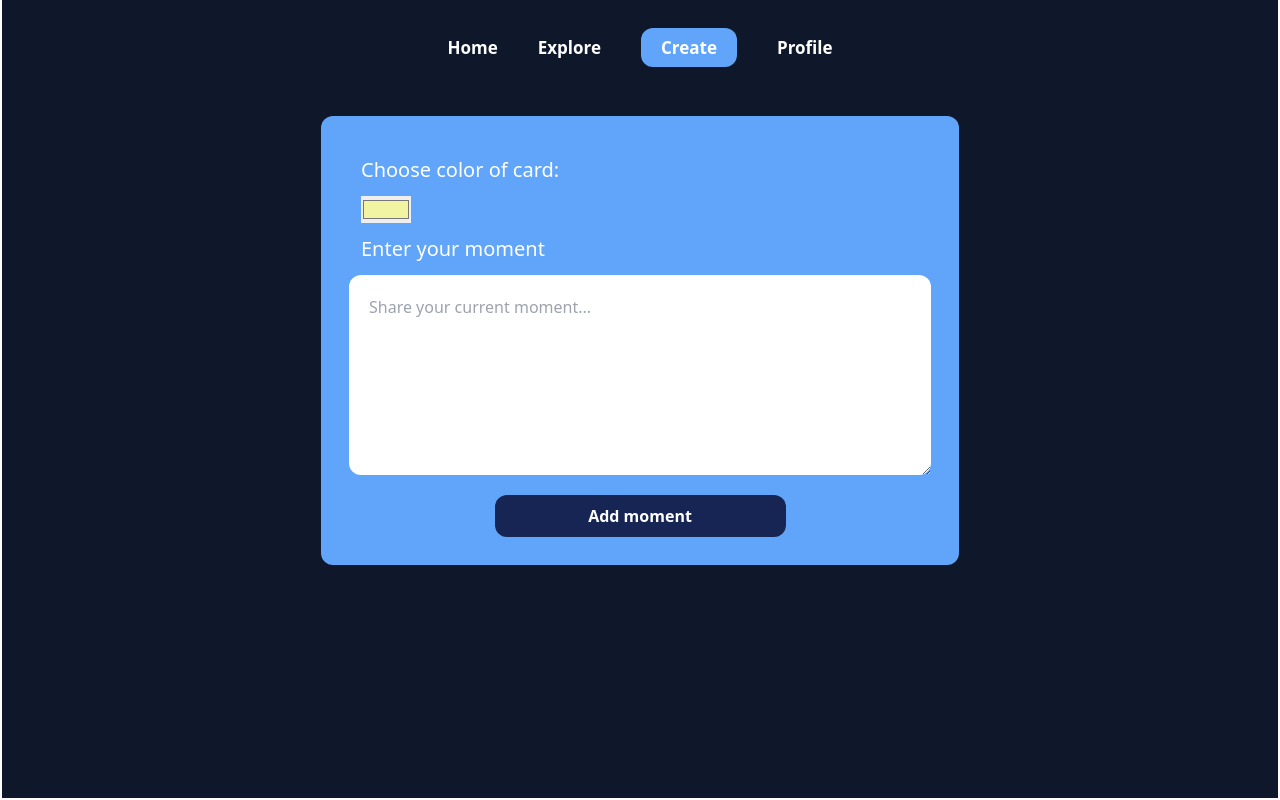
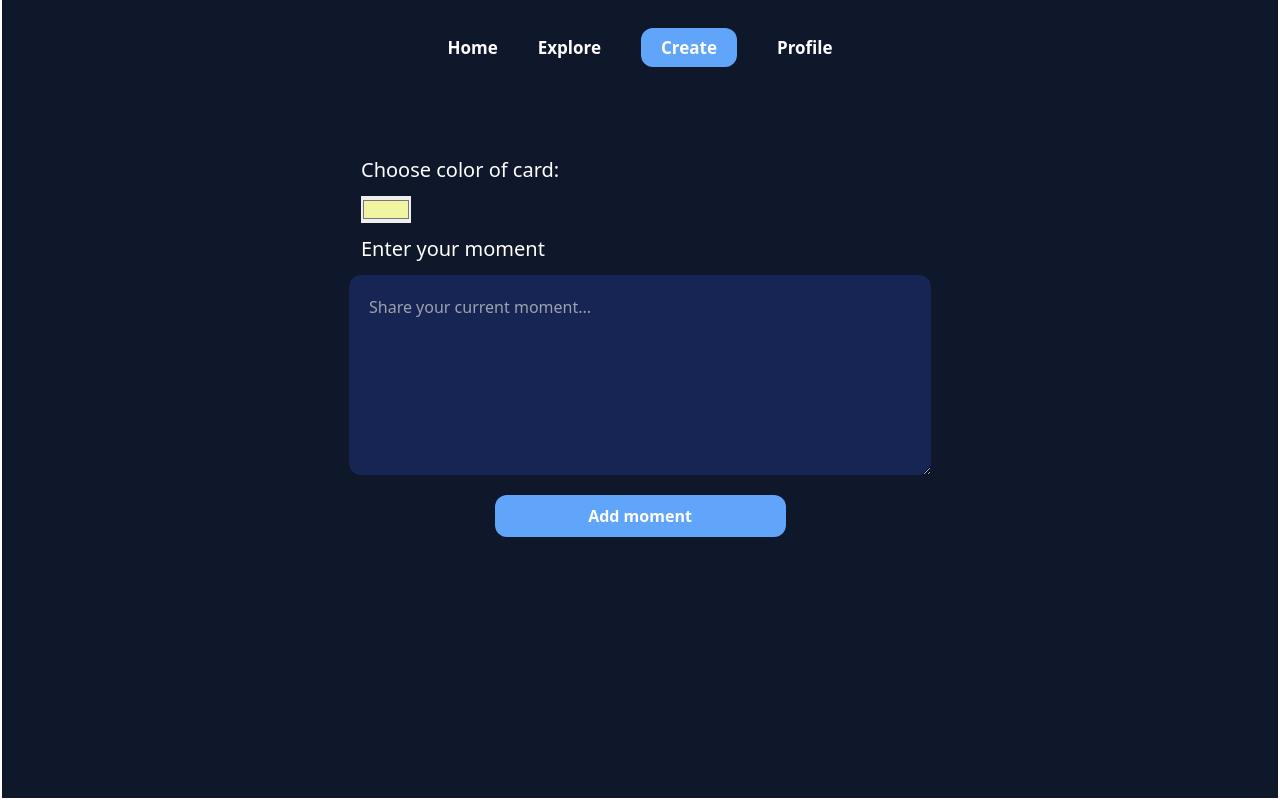
Before and after one commit to marko-udovcic/moment-share, a React (Vite) app in the folder social-app/: page /create in a window 1280 px wide. Built offline with nearby package versions, Linux system fonts and the light colour scheme; data requests are answered from the project's data file.

Commit message:
refactor create component for better readability(add logic to hooks folder)

```diff
--- a/social-app/src/pages/Create.jsx
+++ b/social-app/src/pages/Create.jsx
@@ -1,23 +1,17 @@
 import { useRef, useEffect } from "react";
 import { useState } from "react";
 import { useNavigate } from "react-router-dom";
+import { useProfile } from "../context/ProfileContext";
+import { useAddPost } from "../features/create/hooks/useAddPost";
+import Button from "../components/ui/Button";
 
 export default function Create() {
+  const { refreshData } = useProfile();
   const [moment, setMoment] = useState("");
   const [color, setColor] = useState("#f1f5a2");
   const inputEl = useRef(null);
-
+  const addPost = useAddPost();
   const navigator = useNavigate();
-  async function handleAddPost(post) {
-    await fetch("http://localhost:5000/posts", {
-      method: "POST",
-      headers: {
-        "Content-Type": "application/json",
-      },
-      body: JSON.stringify(post),
-    });
-    return;
-  }
 
   function handleSubmit(e) {
     e.preventDefault();
@@ -31,14 +25,14 @@ export default function Create() {
       username,
       created_at: new Date().toLocaleString("en-GB"),
     };
-    handleAddPost(newPost);
-    setMoment("");
-    navigator("/profile");
+    addPost(newPost, {
+      onSuccess: () => {
+        setMoment("");
+        navigator("/profile");
+        refreshData();
+      },
+    });
   }
-
-  const handleChange = (e) => {
-    setColor(e.target.value);
-  };
 
   useEffect(() => {
     function callback(e) {
@@ -55,26 +49,23 @@ export default function Create() {
 
   return (
     <div className="flex min-h-80 w-full items-center justify-center text-white">
-      <form
-        className="mx-auto mt-9 flex w-full flex-col rounded-xl bg-blue-400 p-7 md:w-1/2"
-        onSubmit={handleSubmit}
-      >
+      <form className="mx-auto mt-9 flex w-full flex-col rounded-xl p-7 md:w-1/2" onSubmit={handleSubmit}>
         <label className="p-3 font-sans text-xl">Choose color of card: </label>
-        <input className="mx-3" type="color" value={color} onChange={handleChange} />
+        <input className="mx-3" type="color" value={color} onChange={(e) => setColor(e.target.value)} />
         <label className="p-3 font-sans text-xl">Enter your moment </label>
         <textarea
-          className="mb-5 h-[200px] rounded-xl p-5 text-black"
+          className="mb-5 h-[200px] rounded-xl p-5 bg-blue-950 text-white"
           value={moment}
           ref={inputEl}
           onChange={(e) => setMoment(e.target.value)}
           placeholder="Share your current moment..."
         ></textarea>
-        <button
-          className="rounded-xl border border-transparent bg-blue-950 p-2 font-sans font-semibold duration-700 hover:border-white
-            hover:bg-blue-400 md:mx-auto md:w-1/2 focus:border-blue-500"
+        <Button
+          className="rounded-xl border border-transparent p-2 font-sans font-semibold duration-700 hover:border-white bg-blue-400
+            md:mx-auto md:w-1/2 focus:border-blue-500"
         >
           Add moment
-        </button>
+        </Button>
       </form>
     </div>
   );
```
